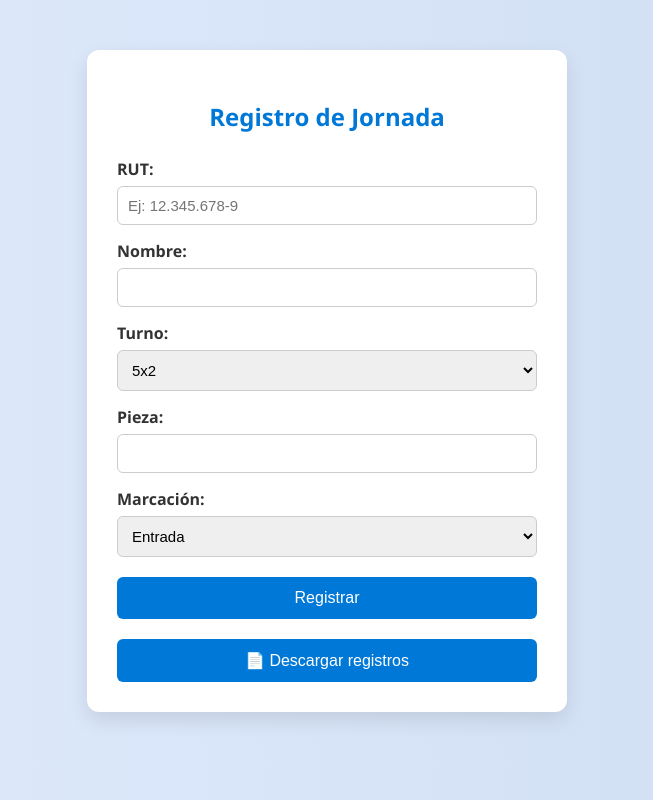
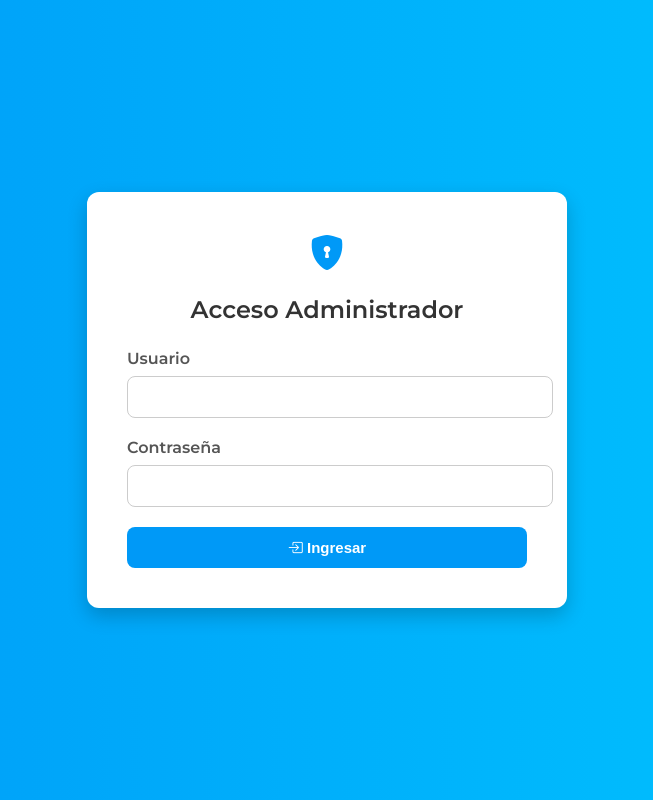
Before and after one commit to camiloreygadas/asistencia-qr, a Flask app: page / in a window 1280 px wide. Shown: the whole page, without its empty margins (313-966 px from the left). Run offline with Flask 3, Linux system fonts and the light colour scheme.

Commit message:
Actualización de archivos

```diff
--- a/app.py
+++ b/app.py
@@ -7,7 +7,7 @@ import pytz
 import os
 
 app = Flask(__name__)
-app.secret_key = 'clave_secreta_123'  # Cámbiala por una clave más segura
+app.secret_key = '280916'  # Cámbiala por una clave más segura
 
 # 🔐 Configuración Login
 login_manager = LoginManager()
@@ -18,7 +18,7 @@ class Usuario(UserMixin):
         self.id = id
 
 usuarios_validos = {
-    'admin': 'tu_contraseña'  # Cambia esto por tu clave real
+    'admin': '280916'  # Cambia esto por tu clave real
 }
 
 @login_manager.user_loader
--- a/templates/formulario.html
+++ b/templates/formulario.html
@@ -2,103 +2,107 @@
 <html lang="es">
 <head>
   <meta charset="UTF-8">
-  <title>Registro de Jornada</title>
-  <meta name="viewport" content="width=device-width, initial-scale=1">
+  <title>Acceso Administrador</title>
+  <meta name="viewport" content="width=device-width, initial-scale=1.0">
+
+  <!-- Google Fonts + Icons -->
+  <link href="https://fonts.googleapis.com/css2?family=Montserrat:wght@400;600&display=swap" rel="stylesheet">
+  <link rel="stylesheet" href="https://cdn.jsdelivr.net/npm/bootstrap-icons@1.10.5/font/bootstrap-icons.css">
+
   <style>
     body {
-      font-family: 'Segoe UI', sans-serif;
-      background: linear-gradient(to right, #e0eafc, #cfdef3);
       margin: 0;
-      padding: 0;
+      background: linear-gradient(to right, #0099f7, #00c6ff);
+      font-family: 'Montserrat', sans-serif;
+      display: flex;
+      height: 100vh;
+      align-items: center;
+      justify-content: center;
     }
 
     .form-container {
-      max-width: 420px;
-      margin: 50px auto;
-      background-color: #fff;
-      padding: 30px;
+      background: white;
+      padding: 40px;
       border-radius: 12px;
-      box-shadow: 0 8px 20px rgba(0,0,0,0.1);
+      box-shadow: 0 8px 20px rgba(0, 0, 0, 0.2);
+      width: 100%;
+      max-width: 400px;
+      animation: fadeIn 1.2s ease-in-out;
     }
 
     h2 {
       text-align: center;
-      color: #0078D7;
       margin-bottom: 25px;
+      font-weight: 600;
+      color: #333;
     }
 
     label {
+      display: block;
+      margin-bottom: 8px;
       font-weight: 600;
-      margin-top: 15px;
-      display: block;
-      color: #333;
+      color: #555;
     }
 
-    input, select {
+    input[type="text"],
+    input[type="password"] {
       width: 100%;
-      padding: 10px;
-      margin-top: 6px;
+      padding: 12px;
+      margin-bottom: 20px;
       border: 1px solid #ccc;
-      border-radius: 6px;
-      font-size: 15px;
-      box-sizing: border-box;
+      border-radius: 8px;
+      font-size: 14px;
+      transition: box-shadow 0.3s;
+    }
+
+    input:focus {
+      outline: none;
+      box-shadow: 0 0 5px #0099f7;
     }
 
     button {
       width: 100%;
-      background-color: #0078D7;
+      background-color: #0099f7;
       color: white;
       padding: 12px;
-      margin-top: 20px;
+      font-weight: bold;
       border: none;
-      border-radius: 6px;
-      font-size: 16px;
+      border-radius: 8px;
       cursor: pointer;
-      transition: background-color 0.3s ease;
+      font-size: 15px;
+      transition: background-color 0.3s;
     }
 
     button:hover {
-      background-color: #005fa3;
+      background-color: #007acc;
     }
 
-    @media (max-width: 480px) {
-      .form-container {
-        margin: 20px;
-        padding: 20px;
-      }
+    .icon-login {
+      display: flex;
+      justify-content: center;
+      font-size: 35px;
+      color: #0099f7;
+      margin-bottom: 10px;
+    }
+
+    @keyframes fadeIn {
+      from { opacity: 0; transform: translateY(-30px); }
+      to { opacity: 1; transform: translateY(0); }
     }
   </style>
 </head>
 <body>
   <div class="form-container">
-    <h2>Registro de Jornada</h2>
-    <form action="/registrar" method="POST">
-      <label for="rut">RUT:</label>
-      <input type="text" name="rut" id="rut" placeholder="Ej: 12.345.678-9" required>
+    <div class="icon-login"><i class="bi bi-shield-lock-fill"></i></div>
+    <h2>Acceso Administrador</h2>
+    <form method="POST">
+      <label for="usuario">Usuario</label>
+      <input type="text" id="usuario" name="usuario" required>
 
-      <label for="nombre">Nombre:</label>
-      <input type="text" name="nombre" id="nombre" required>
+      <label for="clave">Contraseña</label>
+      <input type="password" id="clave" name="clave" required>
 
-      <label for="turno">Turno:</label>
-      <select name="turno" id="turno">
-        <option value="5x2">5x2</option>
-        <option value="14x14">14x14</option>
-        <option value="7x7">7x7</option>
-      </select>
-
-      <label for="pieza">Pieza:</label>
-      <input type="text" name="pieza" id="pieza" required>
-
-      <label for="tipo">Marcación:</label>
-      <select name="tipo" id="tipo">
-        <option value="Entrada">Entrada</option>
-        <option value="Salida">Salida</option>
-      </select>
-
-      <button type="submit">Registrar</button>
-      <form action="/descargar" method="GET">
-    <button type="submit">📄 Descargar registros</button>
-</form>
+      <button type="submit"><i class="bi bi-box-arrow-in-right"></i> Ingresar</button>
     </form>
   </div>
 </body>
```
